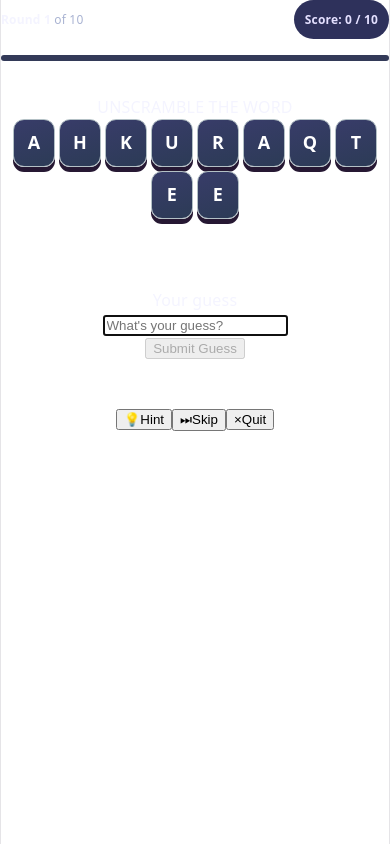
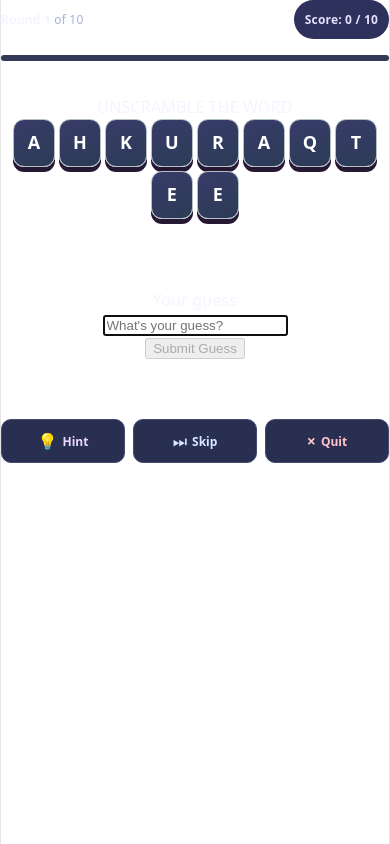
Before and after one commit to Emya101/Jargon-Jumble-2.0, a React (Vite) app: page / in a window 390 px wide. Built offline with nearby package versions, Linux system fonts and the light colour scheme.

Commit message:
style: implement game controls styling

```diff
--- /dev/null
+++ b/src/components/GameControls.css
@@ -0,0 +1,166 @@
+
+/* =========================================
+   JARGON JUMBLE 2.0 — GAME CONTROLS
+   ========================================= */
+
+/* Main controls container */
+
+.controls {
+  display: flex;
+  align-items: center;
+  justify-content: center;
+  gap: 12px;
+  width: 100%;
+  margin-top: 12px;
+}
+
+/* Base button styling */
+
+.control-button {
+  display: inline-flex;
+  align-items: center;
+  justify-content: center;
+  gap: 8px;
+
+  flex: 1;
+  min-height: 48px;
+  padding: 12px 18px;
+
+  border: 1px solid #454b70;
+  border-radius: 12px;
+
+  background: #292f50;
+  color: #d6e8ff;
+
+  font-family: inherit;
+  font-size: 14px;
+  font-weight: 600;
+
+  cursor: pointer;
+
+  transition:
+    background-color 0.2s ease,
+    border-color 0.2s ease,
+    color 0.2s ease,
+    transform 0.2s ease,
+    box-shadow 0.2s ease;
+}
+
+/* Button icons */
+
+.control-icon {
+  display: inline-flex;
+  align-items: center;
+  justify-content: center;
+  font-size: 18px;
+  line-height: 1;
+}
+
+/* Button labels */
+
+.control-label {
+  font-size: 14px;
+  font-weight: 600;
+}
+
+/* =========================================
+   HINT BUTTON
+   ========================================= */
+
+.hint-button {
+  color: #ead6ff;
+}
+
+.hint-button:hover:not(:disabled) {
+  background: #37325f;
+  border-color: #a38aff;
+  box-shadow: 0 4px 16px rgba(163, 138, 255, 0.15);
+}
+
+/* =========================================
+   SKIP BUTTON
+   ========================================= */
+
+.skip-button {
+  color: #d6e8ff;
+}
+
+.skip-button:hover:not(:disabled) {
+  background: #303e61;
+  border-color: #76b9ff;
+  box-shadow: 0 4px 16px rgba(118, 185, 255, 0.15);
+}
+
+/* =========================================
+   QUIT BUTTON
+   ========================================= */
+
+.quit-button {
+  color: #ffc4cf;
+}
+
+.quit-button:hover:not(:disabled) {
+  background: #513044;
+  border-color: #ff8fa3;
+  box-shadow: 0 4px 16px rgba(255, 143, 163, 0.15);
+}
+
+/* =========================================
+   GENERAL BUTTON INTERACTIONS
+   ========================================= */
+
+.control-button:hover:not(:disabled) {
+  transform: translateY(-2px);
+}
+
+.control-button:active:not(:disabled) {
+  transform: translateY(0) scale(0.98);
+}
+
+.control-button:focus-visible {
+  outline: 2px solid #a38aff;
+  outline-offset: 3px;
+}
+
+/* Disabled buttons */
+
+.control-button:disabled {
+  opacity: 0.45;
+  cursor: not-allowed;
+  box-shadow: none;
+  transform: none;
+}
+
+/* =========================================
+   MOBILE RESPONSIVENESS
+   ========================================= */
+
+@media (max-width: 520px) {
+  .controls {
+    gap: 8px;
+  }
+
+  .control-button {
+    padding: 11px 8px;
+    min-height: 44px;
+    font-size: 12px;
+    gap: 5px;
+    border-radius: 10px;
+  }
+
+  .control-icon {
+    font-size: 16px;
+  }
+
+  .control-label {
+    font-size: 12px;
+  }
+}
+
+/* Respect reduced-motion preferences */
+
+@media (prefers-reduced-motion: reduce) {
+  .control-button {
+    transition: none;
+  }
+}
--- a/src/components/GameControls.tsx
+++ b/src/components/GameControls.tsx
@@ -1,3 +1,5 @@
+import "./GameControls.css";
+
 type GameControlsProps = {
   hintVisible: boolean;
   locked: boolean;
@@ -5,7 +7,6 @@ type GameControlsProps = {
   onSkip: () => void;
   onQuit: () => void;
 };
-
 
 export function GameControls({
   hintVisible,
@@ -15,27 +16,36 @@ export function GameControls({
   onQuit,
 }: GameControlsProps) {
   return (
-        <div className="controls">
+    <div className="controls" role="group" aria-label="Game actions">
       <button
+        type="button"
         className="control-button hint-button"
         disabled={hintVisible || locked}
         onClick={onHint}
       >
-                <span aria-hidden="true">💡</span>
-                Hint
+        <span className="control-icon" aria-hidden="true">💡</span>
+        <span className="control-label">Hint</span>
       </button>
-            <button className="control-button" disabled={locked} onClick={onSkip}>
-                <span aria-hidden="true">⏭</span>
-                Skip
+
+      <button
+        type="button"
+        className="control-button skip-button"
+        disabled={locked}
+        onClick={onSkip}
+      >
+        <span className="control-icon" aria-hidden="true">⏭</span>
+        <span className="control-label">Skip</span>
       </button>
+
       <button
+        type="button"
         className="control-button quit-button"
         disabled={locked}
         onClick={onQuit}
       >
-                <span aria-hidden="true">×</span>
-                Quit
+        <span className="control-icon" aria-hidden="true">×</span>
+        <span className="control-label">Quit</span>
       </button>
     </div>
-    )
+  );
 }
```
Lines whose indentation alone changed are shown as unchanged.
